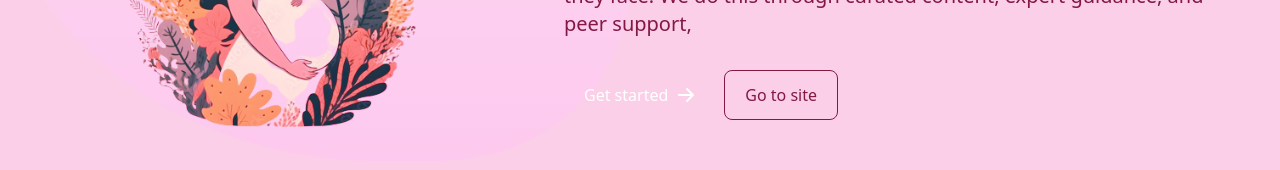
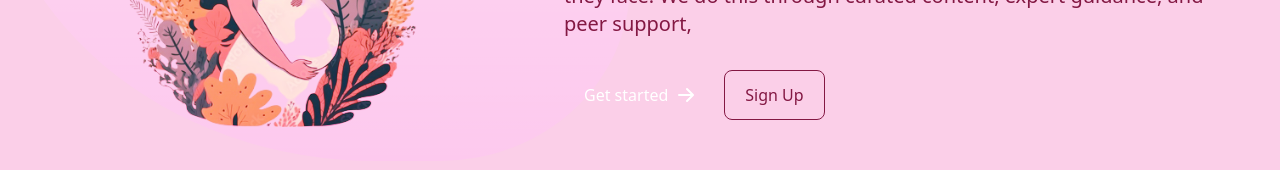
Before and after one commit to changach-3000/empowerher, a React (Create React App) app: page /about in a window 1280 px wide. Shown: the part 493-663 px from the top of the page. Built offline with nearby package versions, Linux system fonts and the light colour scheme.

Commit message:
edit the get started to be signup

```diff
--- a/src/pages/AboutUs.jsx
+++ b/src/pages/AboutUs.jsx
@@ -54,12 +54,12 @@ function AboutUs() {
                 />
               </svg>
             </a>
-            <a
-              href="#resources"
+            <Link
+              to="/signup"
               className="z-10 inline-flex items-center justify-center px-5 py-3 text-base font-medium text-center text-pink-900 border border-pink-900 rounded-lg hover:bg-gray-100 focus:ring-4 focus:ring-gray-100 dark:text-white dark:border-gray-700 dark:hover:bg-gray-700 dark:focus:ring-gray-800"
             >
-              Go to site
-            </a>
+              Sign Up
+            </Link>
           </div>
         </div>
       </section>
```
